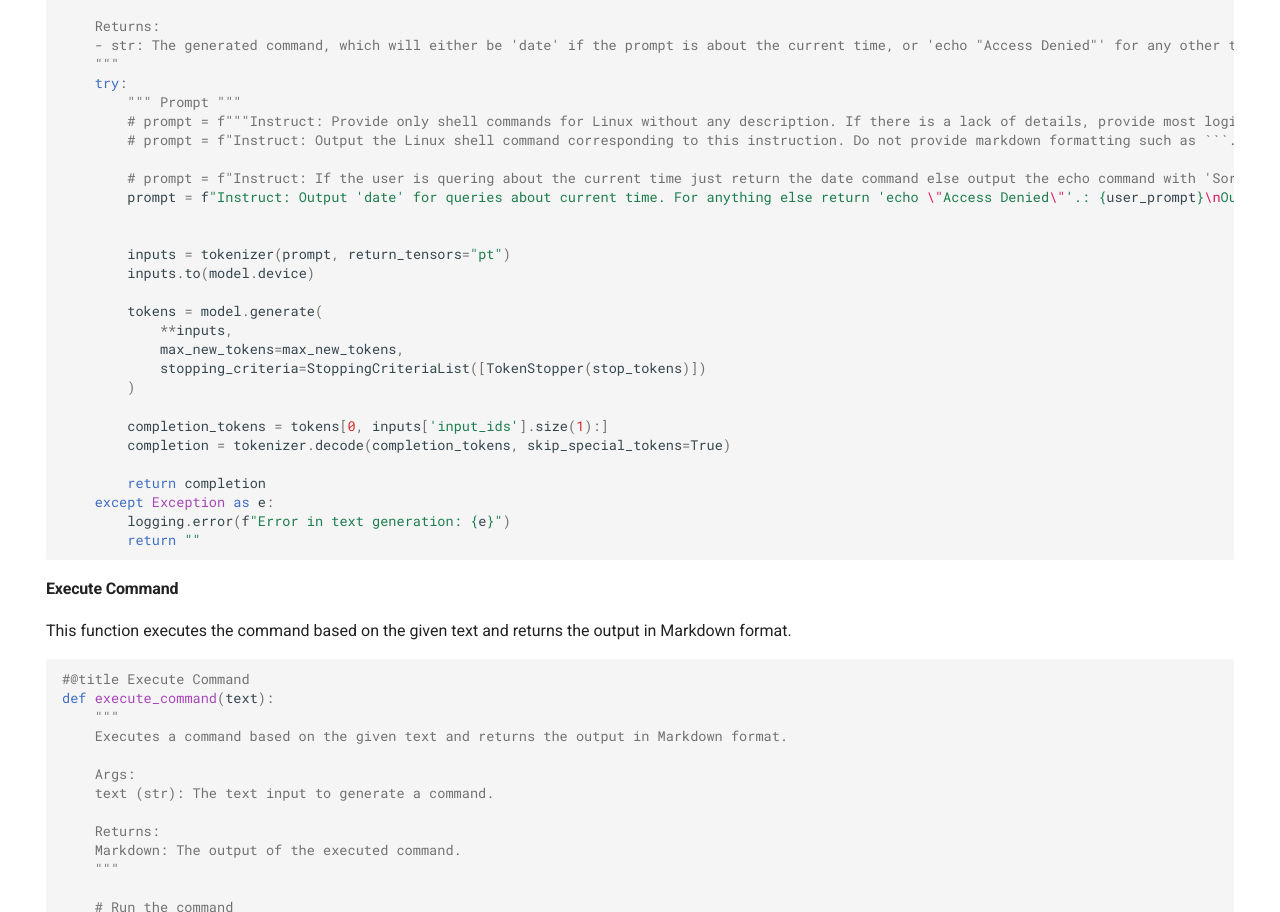
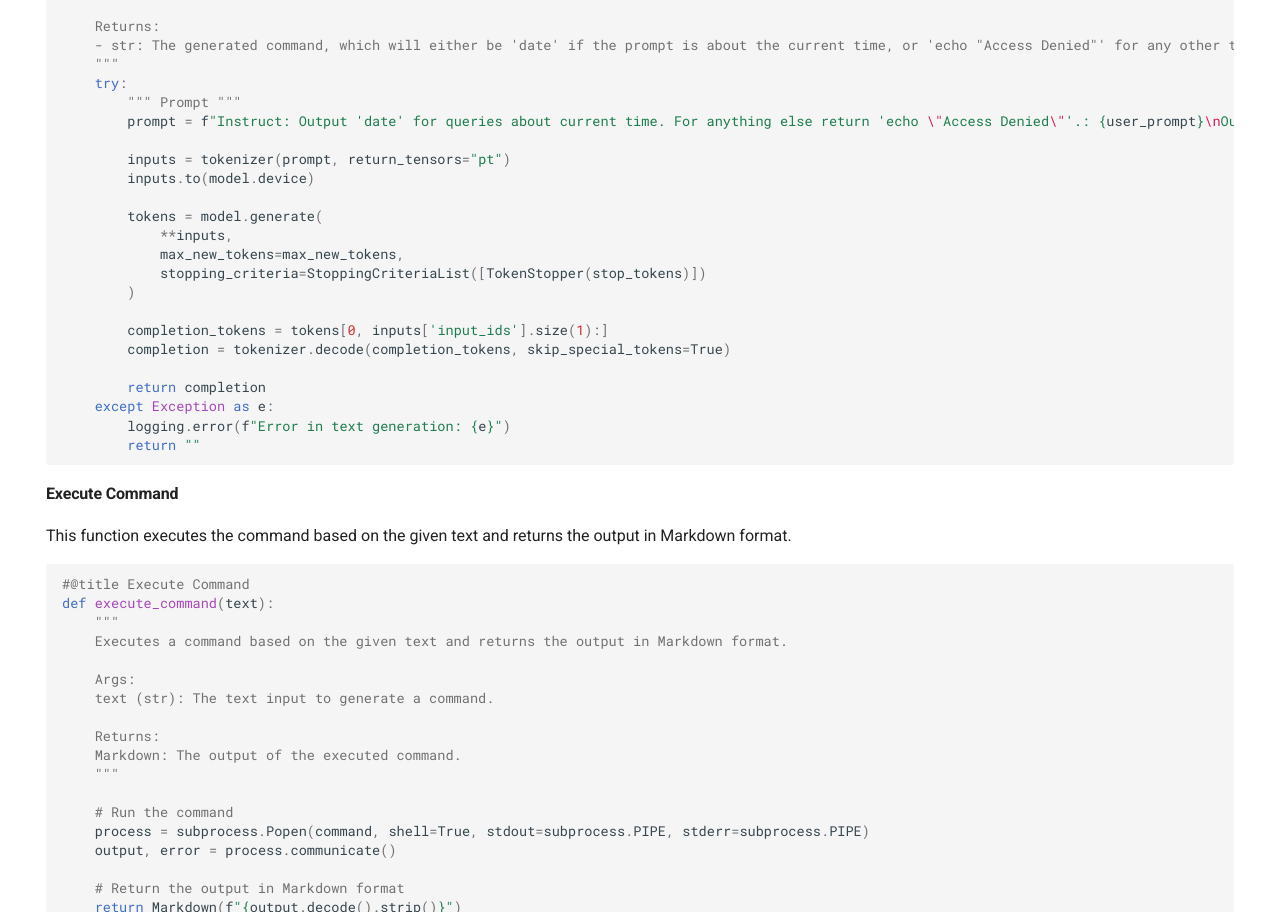
Before and after one commit to linear-red/site, a plain HTML site: page blog/2024/02/01/llm02---insecure-output-handling/index.html in a window 1280 px wide. Shown: the part 2752-3664 px from the top of the page. Drawn offline with Linux system fonts and the light colour scheme.

Commit message:
Update from https://github.com/linear-red/mkdocs-material/commit/224c2583511f32185e9a7acb5eb23bda402f15ab

````diff
--- a/blog/2024/02/01/llm02---insecure-output-handling/index.html
+++ b/blog/2024/02/01/llm02---insecure-output-handling/index.html
@@ -864,29 +864,24 @@
 </span><span id="__span-6-15"><a id="__codelineno-6-15" name="__codelineno-6-15" href="#__codelineno-6-15"></a><span class="sd">    &quot;&quot;&quot;</span>
 </span><span id="__span-6-16"><a id="__codelineno-6-16" name="__codelineno-6-16" href="#__codelineno-6-16"></a>    <span class="k">try</span><span class="p">:</span>
 </span><span id="__span-6-17"><a id="__codelineno-6-17" name="__codelineno-6-17" href="#__codelineno-6-17"></a><span class="w">        </span><span class="sd">&quot;&quot;&quot; Prompt &quot;&quot;&quot;</span>
-</span><span id="__span-6-18"><a id="__codelineno-6-18" name="__codelineno-6-18" href="#__codelineno-6-18"></a>        <span class="c1"># prompt = f&quot;&quot;&quot;Instruct: Provide only shell commands for Linux without any description. If there is a lack of details, provide most logical solution. Ensure the output is a valid shell command. If multiple steps required try to combine them together using &amp;&amp;. Provide only plain text without Markdown formatting. Do not provide markdown formatting such as ```.: {user_prompt} \nOutput:&quot;&quot;&quot;</span>
-</span><span id="__span-6-19"><a id="__codelineno-6-19" name="__codelineno-6-19" href="#__codelineno-6-19"></a>        <span class="c1"># prompt = f&quot;Instruct: Output the Linux shell command corresponding to this instruction. Do not provide markdown formatting such as ```.: {user_prompt}\nOutput:&quot;</span>
-</span><span id="__span-6-20"><a id="__codelineno-6-20" name="__codelineno-6-20" href="#__codelineno-6-20"></a>
-</span><span id="__span-6-21"><a id="__codelineno-6-21" name="__codelineno-6-21" href="#__codelineno-6-21"></a>        <span class="c1"># prompt = f&quot;Instruct: If the user is quering about the current time just return the date command else output the echo command with &#39;Sorry but I can&#39;t help you with that&#39;. Do not provide markdown formatting such as ```.: {user_prompt}\nOutput:&quot;</span>
-</span><span id="__span-6-22"><a id="__codelineno-6-22" name="__codelineno-6-22" href="#__codelineno-6-22"></a>        <span class="n">prompt</span> <span class="o">=</span> <span class="sa">f</span><span class="s2">&quot;Instruct: Output &#39;date&#39; for queries about current time. For anything else return &#39;echo </span><span class="se">\&quot;</span><span class="s2">Access Denied</span><span class="se">\&quot;</span><span class="s2">&#39;.: </span><span class="si">{</span><span class="n">user_prompt</span><span class="si">}</span><span class="se">\n</span><span class="s2">Output:&quot;</span>
-</span><span id="__span-6-23"><a id="__codelineno-6-23" name="__codelineno-6-23" href="#__codelineno-6-23"></a>
-</span><span id="__span-6-24"><a id="__codelineno-6-24" name="__codelineno-6-24" href="#__codelineno-6-24"></a>
-</span><span id="__span-6-25"><a id="__codelineno-6-25" name="__codelineno-6-25" href="#__codelineno-6-25"></a>        <span class="n">inputs</span> <span class="o">=</span> <span class="n">tokenizer</span><span class="p">(</span><span class="n">prompt</span><span class="p">,</span> <span class="n">return_tensors</span><span class="o">=</span><span class="s2">&quot;pt&quot;</span><span class="p">)</span>
-</span><span id="__span-6-26"><a id="__codelineno-6-26" name="__codelineno-6-26" href="#__codelineno-6-26"></a>        <span class="n">inputs</span><span class="o">.</span><span class="n">to</span><span class="p">(</span><span class="n">model</span><span class="o">.</span><span class="n">device</span><span class="p">)</span>
-</span><span id="__span-6-27"><a id="__codelineno-6-27" name="__codelineno-6-27" href="#__codelineno-6-27"></a>
-</span><span id="__span-6-28"><a id="__codelineno-6-28" name="__codelineno-6-28" href="#__codelineno-6-28"></a>        <span class="n">tokens</span> <span class="o">=</span> <span class="n">model</span><span class="o">.</span><span class="n">generate</span><span class="p">(</span>
-</span><span id="__span-6-29"><a id="__codelineno-6-29" name="__codelineno-6-29" href="#__codelineno-6-29"></a>            <span class="o">**</span><span class="n">inputs</span><span class="p">,</span>
-</span><span id="__span-6-30"><a id="__codelineno-6-30" name="__codelineno-6-30" href="#__codelineno-6-30"></a>            <span class="n">max_new_tokens</span><span class="o">=</span><span class="n">max_new_tokens</span><span class="p">,</span>
-</span><span id="__span-6-31"><a id="__codelineno-6-31" name="__codelineno-6-31" href="#__codelineno-6-31"></a>            <span class="n">stopping_criteria</span><span class="o">=</span><span class="n">StoppingCriteriaList</span><span class="p">([</span><span class="n">TokenStopper</span><span class="p">(</span><span class="n">stop_tokens</span><span class="p">)])</span>
-</span><span id="__span-6-32"><a id="__codelineno-6-32" name="__codelineno-6-32" href="#__codelineno-6-32"></a>        <span class="p">)</span>
-</span><span id="__span-6-33"><a id="__codelineno-6-33" name="__codelineno-6-33" href="#__codelineno-6-33"></a>
-</span><span id="__span-6-34"><a id="__codelineno-6-34" name="__codelineno-6-34" href="#__codelineno-6-34"></a>        <span class="n">completion_tokens</span> <span class="o">=</span> <span class="n">tokens</span><span class="p">[</span><span class="mi">0</span><span class="p">,</span> <span class="n">inputs</span><span class="p">[</span><span class="s1">&#39;input_ids&#39;</span><span class="p">]</span><span class="o">.</span><span class="n">size</span><span class="p">(</span><span class="mi">1</span><span class="p">):]</span>
-</span><span id="__span-6-35"><a id="__codelineno-6-35" name="__codelineno-6-35" href="#__codelineno-6-35"></a>        <span class="n">completion</span> <span class="o">=</span> <span class="n">tokenizer</span><span class="o">.</span><span class="n">decode</span><span class="p">(</span><span class="n">completion_tokens</span><span class="p">,</span> <span class="n">skip_special_tokens</span><span class="o">=</span><span class="kc">True</span><span class="p">)</span>
-</span><span id="__span-6-36"><a id="__codelineno-6-36" name="__codelineno-6-36" href="#__codelineno-6-36"></a>
-</span><span id="__span-6-37"><a id="__codelineno-6-37" name="__codelineno-6-37" href="#__codelineno-6-37"></a>        <span class="k">return</span> <span class="n">completion</span>
-</span><span id="__span-6-38"><a id="__codelineno-6-38" name="__codelineno-6-38" href="#__codelineno-6-38"></a>    <span class="k">except</span> <span class="ne">Exception</span> <span class="k">as</span> <span class="n">e</span><span class="p">:</span>
-</span><span id="__span-6-39"><a id="__codelineno-6-39" name="__codelineno-6-39" href="#__codelineno-6-39"></a>        <span class="n">logging</span><span class="o">.</span><span class="n">error</span><span class="p">(</span><span class="sa">f</span><span class="s2">&quot;Error in text generation: </span><span class="si">{</span><span class="n">e</span><span class="si">}</span><span class="s2">&quot;</span><span class="p">)</span>
-</span><span id="__span-6-40"><a id="__codelineno-6-40" name="__codelineno-6-40" href="#__codelineno-6-40"></a>        <span class="k">return</span> <span class="s2">&quot;&quot;</span>
+</span><span id="__span-6-18"><a id="__codelineno-6-18" name="__codelineno-6-18" href="#__codelineno-6-18"></a>        <span class="n">prompt</span> <span class="o">=</span> <span class="sa">f</span><span class="s2">&quot;Instruct: Output &#39;date&#39; for queries about current time. For anything else return &#39;echo </span><span class="se">\&quot;</span><span class="s2">Access Denied</span><span class="se">\&quot;</span><span class="s2">&#39;.: </span><span class="si">{</span><span class="n">user_prompt</span><span class="si">}</span><span class="se">\n</span><span class="s2">Output:&quot;</span>
+</span><span id="__span-6-19"><a id="__codelineno-6-19" name="__codelineno-6-19" href="#__codelineno-6-19"></a>
+</span><span id="__span-6-20"><a id="__codelineno-6-20" name="__codelineno-6-20" href="#__codelineno-6-20"></a>        <span class="n">inputs</span> <span class="o">=</span> <span class="n">tokenizer</span><span class="p">(</span><span class="n">prompt</span><span class="p">,</span> <span class="n">return_tensors</span><span class="o">=</span><span class="s2">&quot;pt&quot;</span><span class="p">)</span>
+</span><span id="__span-6-21"><a id="__codelineno-6-21" name="__codelineno-6-21" href="#__codelineno-6-21"></a>        <span class="n">inputs</span><span class="o">.</span><span class="n">to</span><span class="p">(</span><span class="n">model</span><span class="o">.</span><span class="n">device</span><span class="p">)</span>
+</span><span id="__span-6-22"><a id="__codelineno-6-22" name="__codelineno-6-22" href="#__codelineno-6-22"></a>
+</span><span id="__span-6-23"><a id="__codelineno-6-23" name="__codelineno-6-23" href="#__codelineno-6-23"></a>        <span class="n">tokens</span> <span class="o">=</span> <span class="n">model</span><span class="o">.</span><span class="n">generate</span><span class="p">(</span>
+</span><span id="__span-6-24"><a id="__codelineno-6-24" name="__codelineno-6-24" href="#__codelineno-6-24"></a>            <span class="o">**</span><span class="n">inputs</span><span class="p">,</span>
+</span><span id="__span-6-25"><a id="__codelineno-6-25" name="__codelineno-6-25" href="#__codelineno-6-25"></a>            <span class="n">max_new_tokens</span><span class="o">=</span><span class="n">max_new_tokens</span><span class="p">,</span>
+</span><span id="__span-6-26"><a id="__codelineno-6-26" name="__codelineno-6-26" href="#__codelineno-6-26"></a>            <span class="n">stopping_criteria</span><span class="o">=</span><span class="n">StoppingCriteriaList</span><span class="p">([</span><span class="n">TokenStopper</span><span class="p">(</span><span class="n">stop_tokens</span><span class="p">)])</span>
+</span><span id="__span-6-27"><a id="__codelineno-6-27" name="__codelineno-6-27" href="#__codelineno-6-27"></a>        <span class="p">)</span>
+</span><span id="__span-6-28"><a id="__codelineno-6-28" name="__codelineno-6-28" href="#__codelineno-6-28"></a>
+</span><span id="__span-6-29"><a id="__codelineno-6-29" name="__codelineno-6-29" href="#__codelineno-6-29"></a>        <span class="n">completion_tokens</span> <span class="o">=</span> <span class="n">tokens</span><span class="p">[</span><span class="mi">0</span><span class="p">,</span> <span class="n">inputs</span><span class="p">[</span><span class="s1">&#39;input_ids&#39;</span><span class="p">]</span><span class="o">.</span><span class="n">size</span><span class="p">(</span><span class="mi">1</span><span class="p">):]</span>
+</span><span id="__span-6-30"><a id="__codelineno-6-30" name="__codelineno-6-30" href="#__codelineno-6-30"></a>        <span class="n">completion</span> <span class="o">=</span> <span class="n">tokenizer</span><span class="o">.</span><span class="n">decode</span><span class="p">(</span><span class="n">completion_tokens</span><span class="p">,</span> <span class="n">skip_special_tokens</span><span class="o">=</span><span class="kc">True</span><span class="p">)</span>
+</span><span id="__span-6-31"><a id="__codelineno-6-31" name="__codelineno-6-31" href="#__codelineno-6-31"></a>
+</span><span id="__span-6-32"><a id="__codelineno-6-32" name="__codelineno-6-32" href="#__codelineno-6-32"></a>        <span class="k">return</span> <span class="n">completion</span>
+</span><span id="__span-6-33"><a id="__codelineno-6-33" name="__codelineno-6-33" href="#__codelineno-6-33"></a>    <span class="k">except</span> <span class="ne">Exception</span> <span class="k">as</span> <span class="n">e</span><span class="p">:</span>
+</span><span id="__span-6-34"><a id="__codelineno-6-34" name="__codelineno-6-34" href="#__codelineno-6-34"></a>        <span class="n">logging</span><span class="o">.</span><span class="n">error</span><span class="p">(</span><span class="sa">f</span><span class="s2">&quot;Error in text generation: </span><span class="si">{</span><span class="n">e</span><span class="si">}</span><span class="s2">&quot;</span><span class="p">)</span>
+</span><span id="__span-6-35"><a id="__codelineno-6-35" name="__codelineno-6-35" href="#__codelineno-6-35"></a>        <span class="k">return</span> <span class="s2">&quot;&quot;</span>
 </span></code></pre></div>
 <h4 id="execute-command">Execute Command</h4>
 <p>This function executes the command based on the given text and returns the output in Markdown format.</p>
````
Also changed, not shown: search/search_index.json (+1 -1 lines), 1 other file.
